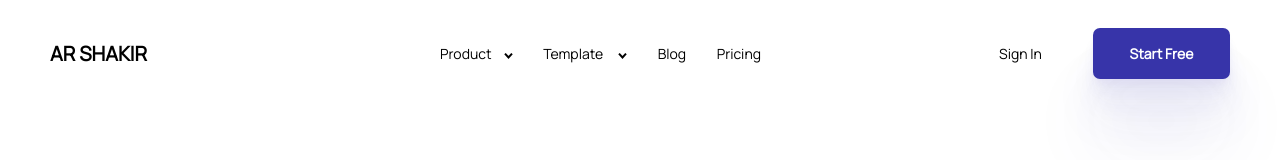
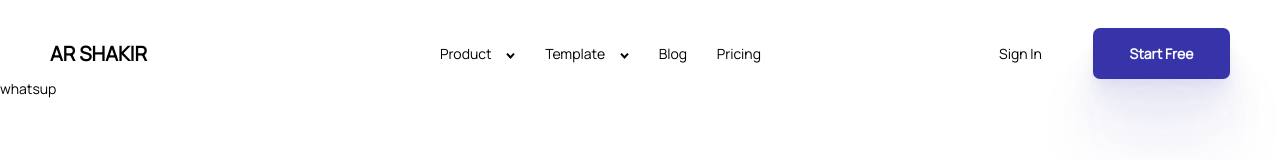
Before and after one commit to 5iveemmy/techinnover, a React (Create React App) app: page / in a window 1280 px wide. Shown: the top 160 px of the page. Built offline with nearby package versions, Linux system fonts and the light colour scheme.

Commit message:
install react router

```diff
--- a/package.json
+++ b/package.json
@@ -14,6 +14,7 @@
     "react": "^17.0.2",
     "react-dom": "^17.0.2",
     "react-icons": "^4.3.1",
+    "react-router-dom": "^6.3.0",
     "react-scripts": "5.0.0",
     "styled-components": "^5.3.5",
     "typescript": "^4.5.5",
--- a/src/App.tsx
+++ b/src/App.tsx
@@ -1,12 +1,16 @@
-import React from "react";
+import { BrowserRouter } from "react-router-dom";
+import HeroSection from "./components/HeroSection";
 import Navbar from "./components/Navbar";
 import GlobalStyle from "./globalStyles";
 
 function App() {
   return (
     <>
-      <GlobalStyle />
-      <Navbar />
+      <BrowserRouter>
+        <GlobalStyle />
+        <Navbar />
+        <HeroSection />
+      </BrowserRouter>
     </>
   );
 }
--- /dev/null
+++ b/src/components/HeroSection.tsx
@@ -0,0 +1,13 @@
+import styled from "styled-components";
+
+const Hero = styled.div``;
+
+const HeroSection = () => {
+  return (
+    <>
+      <Hero>whatsup</Hero>
+    </>
+  );
+};
+
+export default HeroSection;
--- a/src/components/Navbar.tsx
+++ b/src/components/Navbar.tsx
@@ -1,7 +1,13 @@
+import { useState } from "react";
 import styled from "styled-components";
-import React from "react";
 import { Container } from "../globalStyles";
+import { FaBars, FaTimes } from "react-icons/fa";
 import arrowDown from "../assets/arrowDown.svg";
+import { Link } from "react-router-dom";
+
+interface IProps {
+  clicked: boolean;
+}
 
 const Nav = styled.nav``;
 
@@ -17,10 +23,53 @@ const NavLeft = styled.h3`
   align-self: center;
 `;
 
-const NavMenu = styled.div`
+const MobileIcon = styled.div`
+  display: none;
+
+  @media screen and (max-width: 960px) {
+    display: block;
+    position: absolute;
+    right: 0;
+    transform: translate(-100%, -8%);
+    font-size: 1.8rem;
+    cursor: pointer;
+  }
+`;
+
+const NavMenu = styled.div<IProps>`
   display: flex;
   justify-content: space-between;
   width: 790px;
+
+  @media screen and (max-width: 960px) {
+    display: flex;
+    flex-direction: column;
+    width: 100%;
+    height: 98vh;
+    position: absolute;
+    top: 95px;
+    left: ${({ clicked }) => (clicked ? 0 : "-100%")};
+    opacity: 1;
+    transition: all 0.5s ease;
+    background: #3734a9;
+  }
+`;
+
+const NavLinks = styled(Link)`
+  text-decoration: none;
+
+  @media screen and (max-width: 960px) {
+    text-align: center;
+    padding: 2rem;
+    width: 100%;
+    display: table;
+    color: #ffffff;
+    opacity: 1;
+    &:hover {
+      color: #4b59f7;
+      transition: all 0.3s ease;
+    }
+  }
 `;
 
 const NavMiddle = styled.ul`
@@ -29,14 +78,29 @@ const NavMiddle = styled.ul`
   align-items: center;
   list-style: none;
   width: 321px;
+  @media screen and (max-width: 960px) {
+    flex-direction: column;
+    width: 100%;
+  }
 `;
 
 const NavMidList = styled.li`
   cursor: pointer;
+
+  @media screen and (max-width: 960px) {
+    width: 100%;
+    &:hover {
+      border: none;
+    }
+  }
 `;
 
 const NmlIcon = styled.img`
   padding-left: 12px;
+
+  @media screen and (max-width: 960px) {
+    display: none;
+  }
 `;
 
 const NavRight = styled.div`
@@ -74,21 +138,36 @@ const FreeBtn = styled.button`
 `;
 
 const Navbar = () => {
+  const [click, setClick] = useState(false);
+
+  const handleClick = () => setClick(!click);
+
   return (
     <Nav>
       <NavbarContainer>
         <NavLeft>AR SHAKIR</NavLeft>
-        <NavMenu>
+        <MobileIcon onClick={handleClick}>
+          {click ? <FaTimes size="32" /> : <FaBars size="32" />}
+        </MobileIcon>
+        <NavMenu onClick={handleClick} clicked={click}>
           <NavMiddle>
             <NavMidList>
-              Product
-              <NmlIcon src={arrowDown} alt="icon" />
+              <NavLinks to="/">
+                Product <NmlIcon src={arrowDown} alt="icon" />{" "}
+              </NavLinks>
             </NavMidList>
             <NavMidList>
-              Template <NmlIcon src={arrowDown} alt="icon" />
+              <NavLinks to="/">
+                Template <NmlIcon src={arrowDown} alt="icon" />
+              </NavLinks>{" "}
             </NavMidList>
-            <NavMidList>Blog</NavMidList>
-            <NavMidList>Pricing</NavMidList>
+            <NavMidList>
+              {" "}
+              <NavLinks to="/">Blog</NavLinks>
+            </NavMidList>
+            <NavMidList>
+              <NavLinks to="/">Pricing</NavLinks>
+            </NavMidList>
           </NavMiddle>
           <NavRight>
             <In>Sign In</In>
```
Also changed, not shown: 1 other file (tests, documents, lock files or other folders).
